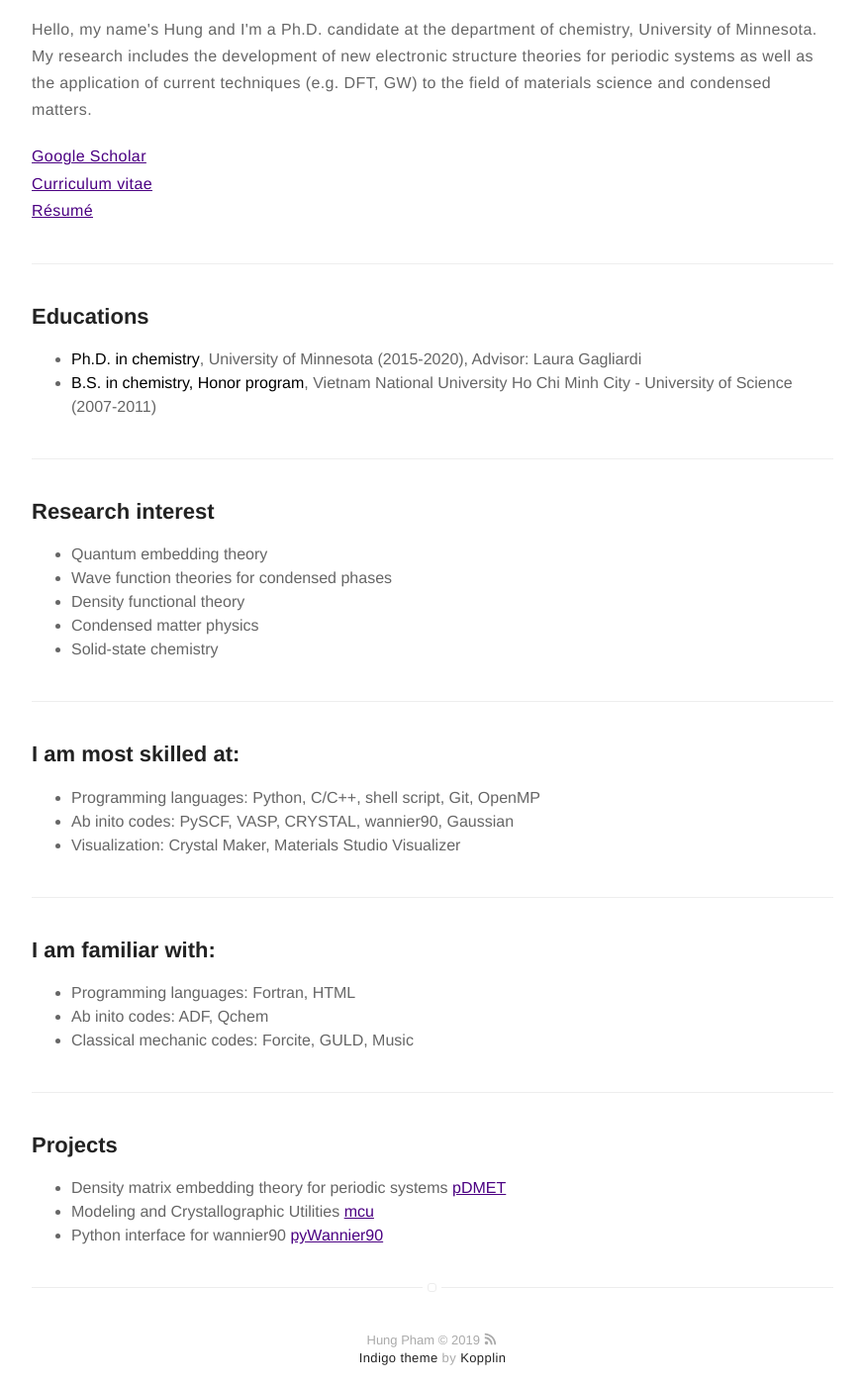
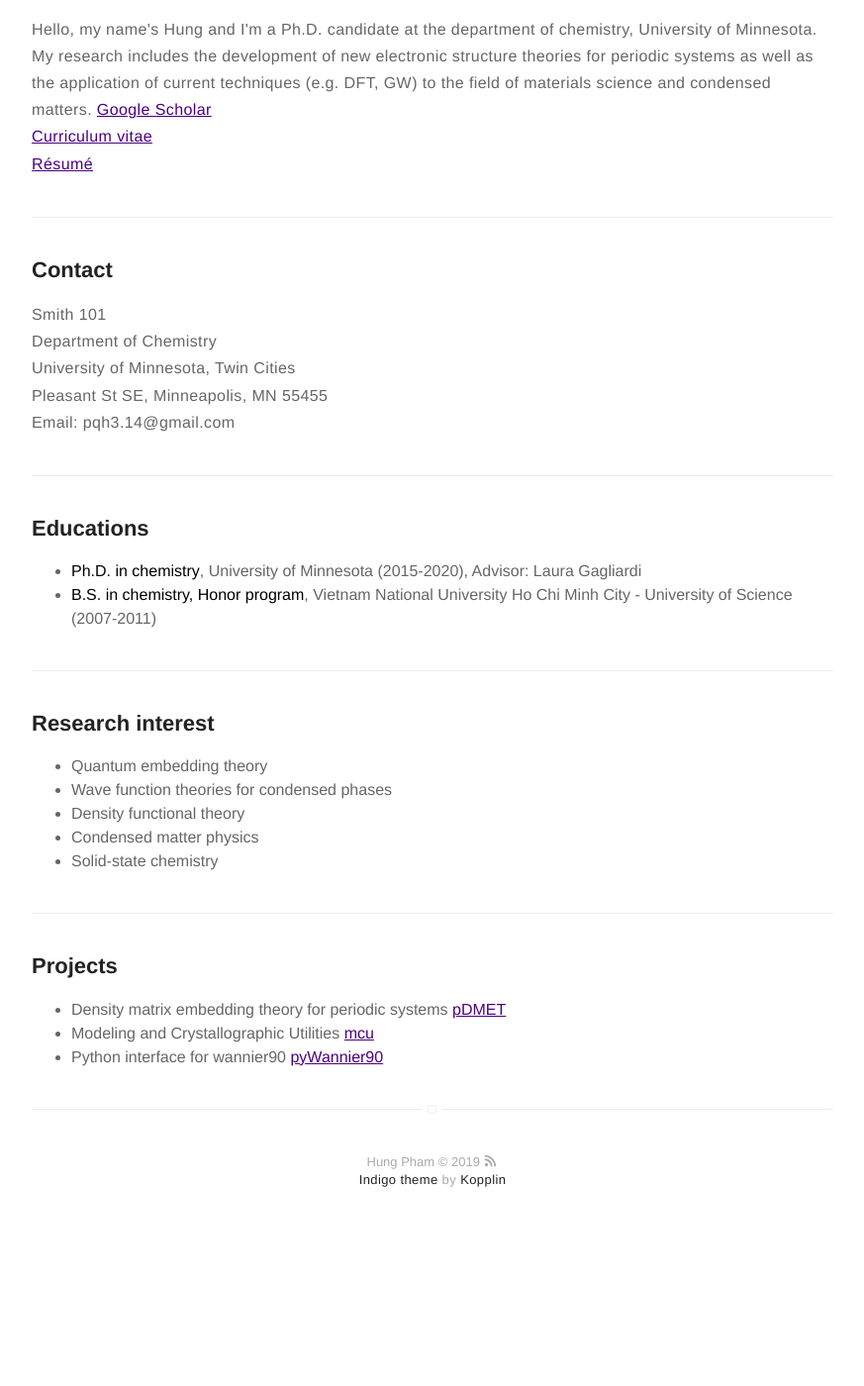
Before and after one commit to hungpham2017/hungpham2017.github.io, a Jekyll site: the page built from about.md, in a window 1280 px wide and 1400 px high, scrolled down 534 px. Shown: the whole window at 99% size, without its empty margins (203-1076 px from the left). Built offline with Jekyll 4.4.1, drawn with Linux system fonts in a browser that asks for light colours; after the commit the page ends 1797 px from its top, so only the background shows below that.

Commit message:
Adding contact

```diff
--- a/about.md
+++ b/about.md
@@ -8,12 +8,21 @@ layout: page
 Hello, my name's Hung and I'm a Ph.D. candidate at the department of chemistry, University of Minnesota.
 My research includes the development of new electronic structure theories for periodic systems as well as the application of current techniques
 (e.g. DFT, GW) to the field of materials science and condensed matters.
-</p>
 
-<p>
 <a href="https://scholar.google.com/citations?user=MIe6vYUAAAAJ&hl=en&authuser=1#">Google Scholar</a>
 <br><a href="https://github.com/hungpham2017/hungpham2017.github.io/raw/master/assets/HP_CV.pdf">Curriculum vitae</a>
 <br><a href="https://github.com/hungpham2017/hungpham2017.github.io/raw/master/assets/HP_resume.pdf">Résumé</a>
+</p>
+
+---
+<h2>Contact</h2>
+
+<p>
+Smith 101
+<br>Department of Chemistry
+<br>University of Minnesota, Twin Cities
+<br>Pleasant St SE, Minneapolis, MN 55455
+<br>Email: pqh3.14@gmail.com
 </p>
 
 ---
@@ -33,24 +42,6 @@ My research includes the development of new electronic structure theories for pe
     <li>Density functional theory</li>
     <li>Condensed matter physics</li>
     <li>Solid-state chemistry</li>
-</ul>
-
----
-<h2>I am most skilled at:</h2>
-
-<ul class="skill-list">
-	<li>Programming languages: Python, C/C++, shell script, Git, OpenMP</li>
-	<li>Ab inito codes: PySCF, VASP, CRYSTAL, wannier90, Gaussian</li>
-    <li>Visualization: Crystal Maker, Materials Studio Visualizer</li>
-</ul>
-
----
-<h2>I am familiar with:</h2>
-
-<ul class="skill-list">
-	<li>Programming languages: Fortran, HTML</li>
-	<li>Ab inito codes: ADF, Qchem </li>
-	<li>Classical mechanic codes: Forcite, GULD, Music</li>
 </ul>
 
 ---
```
